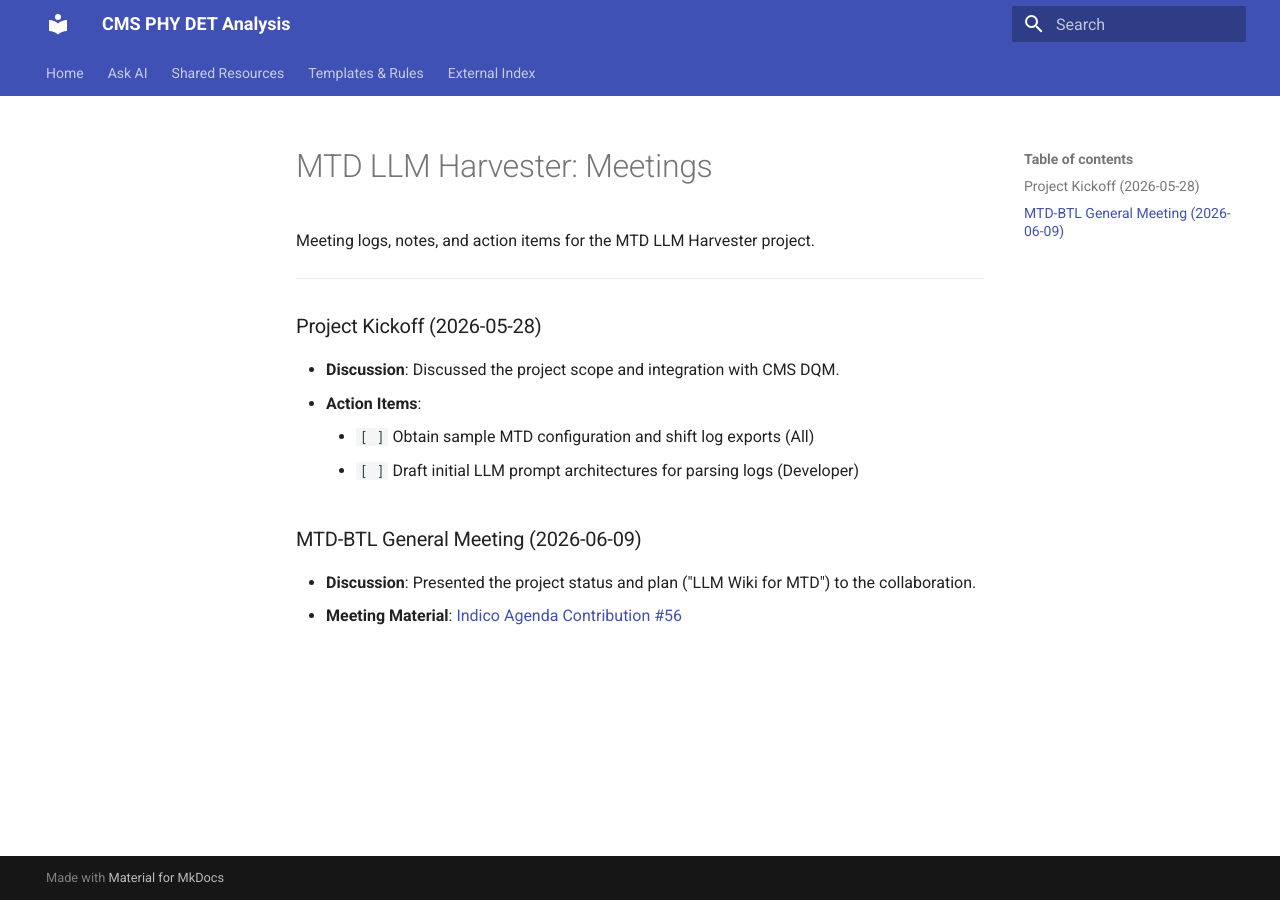
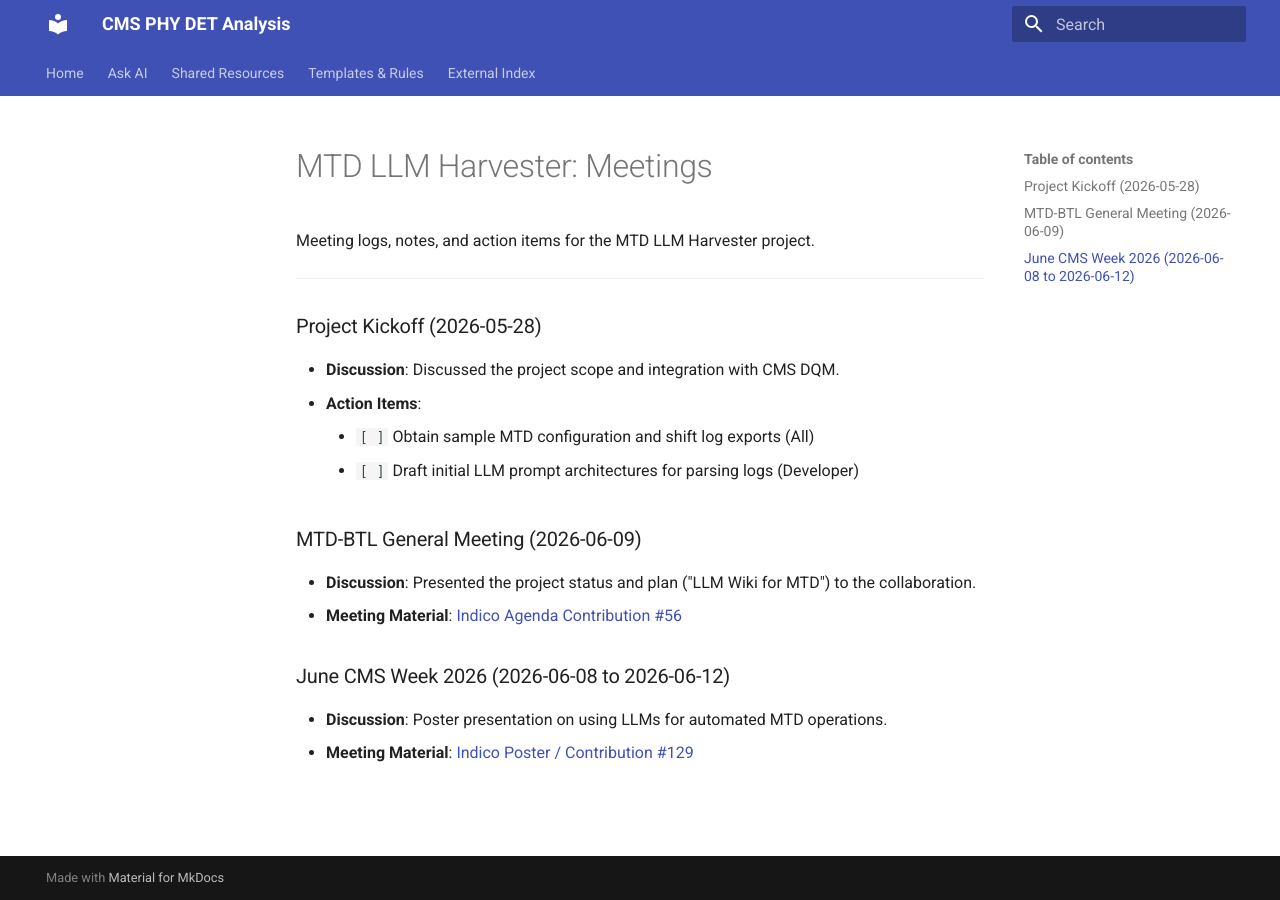
Before and after one commit to De-Cristo/cern-eos-phy-det-page, an MkDocs documentation site: the page built from docs/projects/mtd-llm-harvester/meetings.md, in a window 1280 px wide. Built offline with MkDocs 1.6.1 and Material for MkDocs 9.7.7, drawn with Linux system fonts in a browser that asks for light colours.

Commit message:
Add June CMS Week 2026 poster presentation to meetings, resources, and log

```diff
--- a/docs/projects/mtd-llm-harvester/meetings.md
+++ b/docs/projects/mtd-llm-harvester/meetings.md
@@ -13,3 +13,7 @@ Meeting logs, notes, and action items for the MTD LLM Harvester project.
 ### MTD-BTL General Meeting (2026-06-09)
 *   **Discussion**: Presented the project status and plan ("LLM Wiki for MTD") to the collaboration.
 *   **Meeting Material**: [Indico Agenda Contribution #56](https://indico.cern.ch/event/1694492/#56-llm-wiki-for-mtd)
+
+### June CMS Week 2026 (2026-06-08 to 2026-06-12)
+*   **Discussion**: Poster presentation on using LLMs for automated MTD operations.
+*   **Meeting Material**: [Indico Poster / Contribution #129](https://indico.cern.ch/event/1687200/timetable/?view=standard_inline_minutes#129-30-llm-for-automated-opera)
```
Also changed, not shown: docs/projects/mtd-llm-harvester/daily-log.md (+1 -1 lines), docs/projects/mtd-llm-harvester/resources.md (+2 -0 lines).
